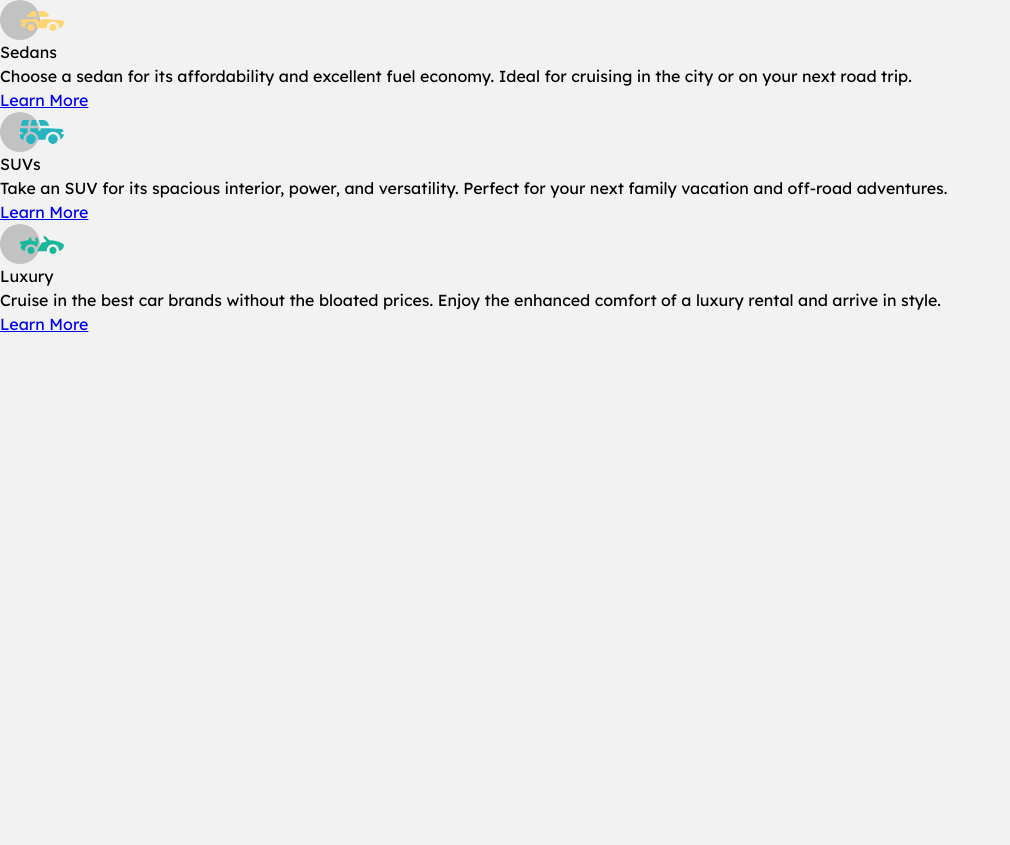
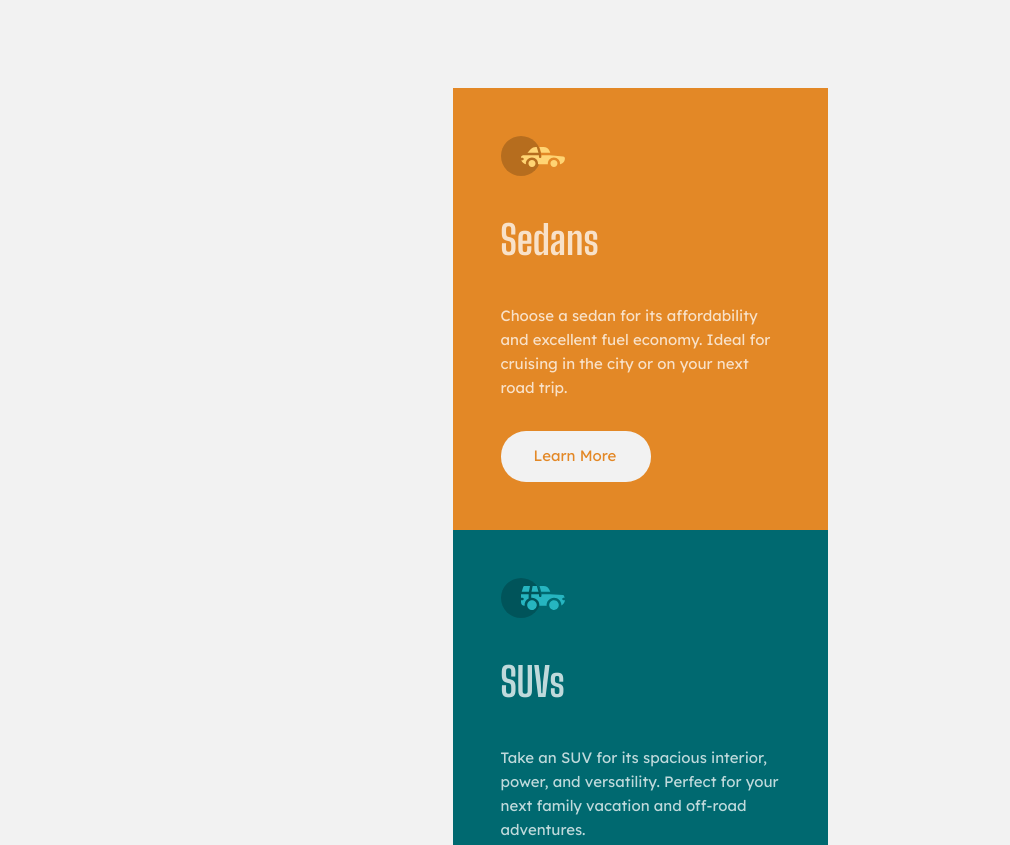
Before and after one commit to maia-fw/3-column-preview-card-component, a plain HTML site: page index.html in a window 1280 px wide. Shown: the top 845 px of the page, without its empty margins (0-1010 px from the left). Before the commit the page ends 800 px from the top, so only its background shows below. Drawn offline with Linux system fonts and the light colour scheme.

Commit message:
styles.css

```diff
--- a/styles.css
+++ b/styles.css
@@ -60,27 +60,96 @@
     --light-grey: hsl(0, 0%, 95%);
 }
 
+body {
+  min-height: 100vh;
+  background-color: var(--light-grey);
+}
+
 /* Mobile */
 
-body {
-    min-height: 100vh;
-    background: var(--light-grey);
-    font-family: 'Lexend Deca', sans-serif;
+.container {
+  padding: 88px 24px;
+  max-width: 423px;
+  margin: 0 auto;
 }
 
-.card-title {
-    font-size: 40px;
-    font-weight: 700;
-    font-family: font-family: 'Big Shoulders Display', cursive;
+.card {
+  padding: 48px;
+  max-width: 375px;
+  display: flex;
+  flex-direction: column;
+  justify-content: space-between;
+  height: 442px;
 }
 
-.card-text {
-    font-size: 40px;
-    font-weight: 700;
-    font-family: font-family: 'Lexend Deca', sans-serif;
+img {
+  max-width: 64px;
+  height: auto;
 }
 
-.main {
+.title {
+  font-weight: 700;
+  font-size: 40px;
+  font-family: 'Big Shoulders Display', cursive;
+  color: white;
+}
+
+p, a {
+  font-size: 15px;
+  font-weight: 400;
+  font-family: 'Lexend Deca', sans-serif;
+}
+
+p {
+  color: white;
+  line-height: 1.6;
+  opacity: 0.75;
+}
+
+.button {
+  text-decoration: none;
+  background-color: var(--light-grey);
+  border-radius: 25px;
+  padding: 12px 31px;
+  max-width: 150px;
+  border: 2px solid transparent;
+  transition: all 200ms ease-in-out;
+}
+
+.button:hover {
+  color: white;
+  background-color: transparent;
+  border: 2px solid white;
+  transition: all 300ms ease-in-out;
+}
+
+.card-sedan {
+  background-color: var(--bright-orange);
+}
+.button-sedan {
+  color: var(--bright-orange);
+}
+
+.card-suv {
+  background-color: var(--dark-cyan);
+}
+.button-suv {
+  color: var(--dark-cyan);
+}
+
+.card-luxury {
+  background-color: var(--very-dark-cyan);
+}
+.button-luxury {
+  color: var(--very-dark-cyan);
+}
+
+@media screen and (min-width: 1440px) {
+  .container {
+    max-width: 920px;
+  }
+
+  .cards {
     display: flex;
-    flex-direction: column;
+  }
 }
```
